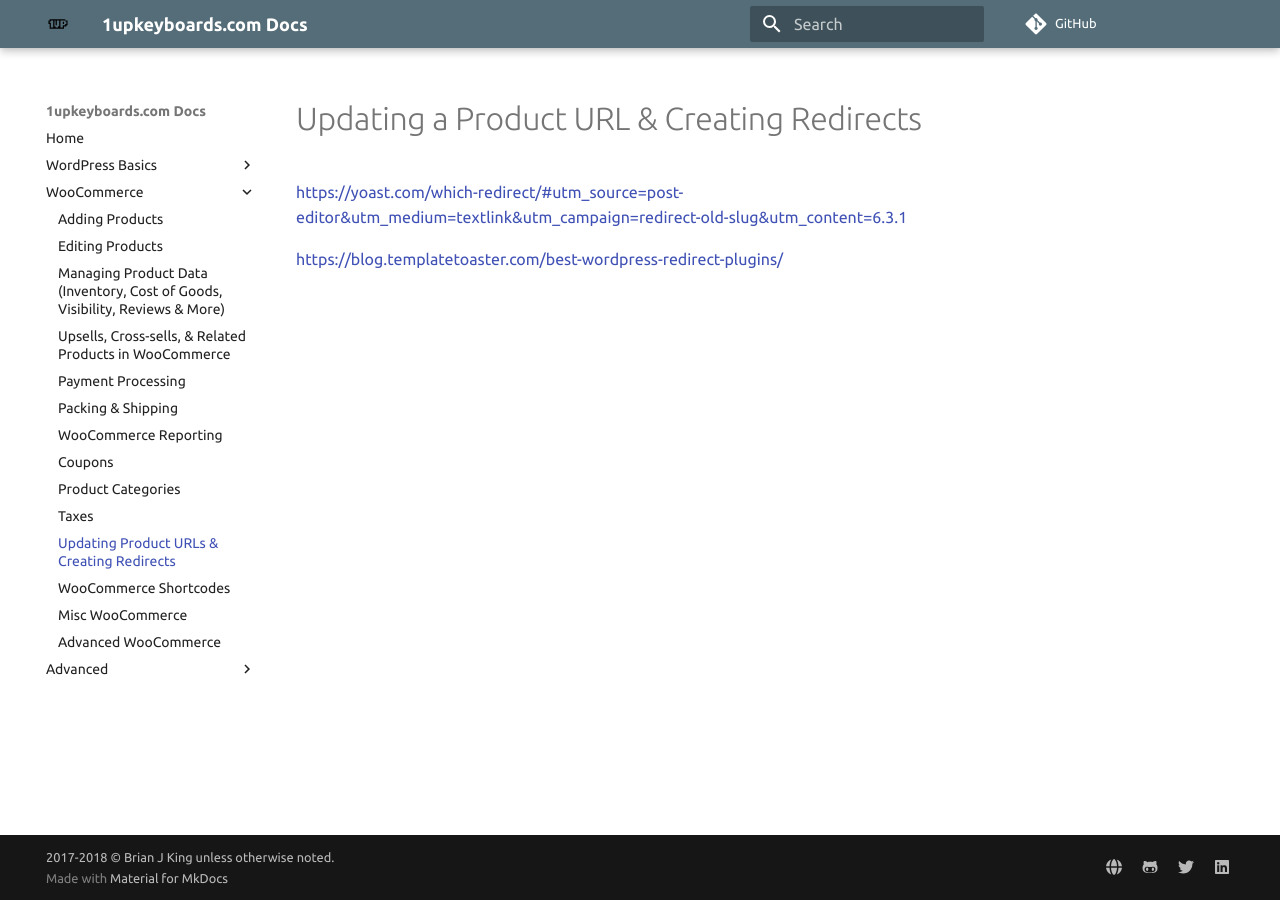
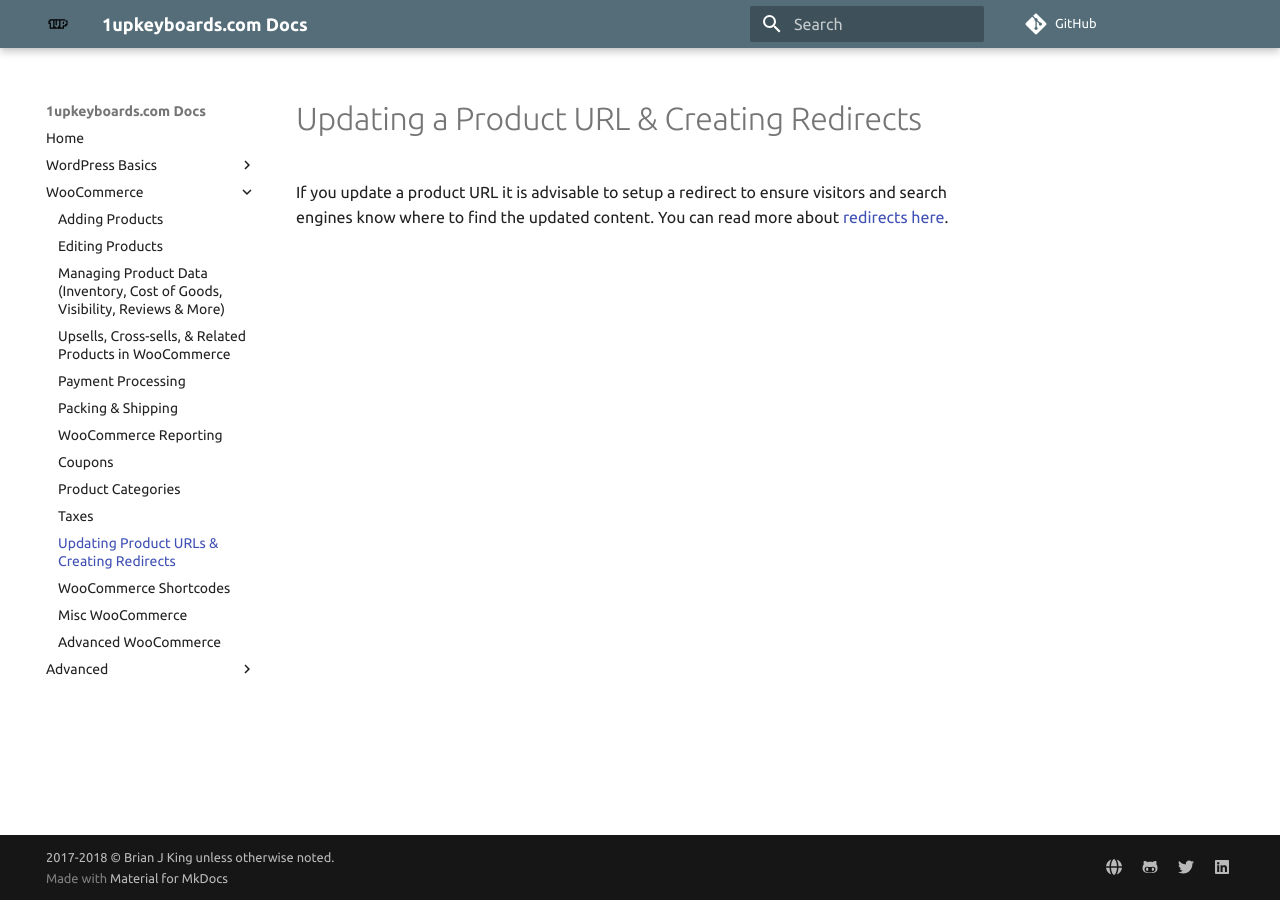
Before and after one commit to brianjking/1upkeyboard-docs, an MkDocs documentation site: the page built from docs/woocommerce/update-url-woo.md, in a window 1280 px wide. Built offline with MkDocs 1.6.1 and Material for MkDocs 9.7.7, drawn with Linux system fonts in a browser that asks for light colours; comment, search, counter and statistics services are not loaded; old or Windows-style settings are respelled for this version of MkDocs.

Commit message:
redirects page wrap

```diff
--- a/docs/woocommerce/update-url-woo.md
+++ b/docs/woocommerce/update-url-woo.md
@@ -1,6 +1,3 @@
 # Updating a Product URL & Creating Redirects
 
-
-https://yoast.com/which-redirect/#utm_source=post-editor&utm_medium=textlink&utm_campaign=redirect-old-slug&utm_content=6.3.1
-
-https://blog.templatetoaster.com/best-wordpress-redirect-plugins/
+If you update a product URL it is advisable to setup a redirect to ensure visitors and search engines know where to find the updated content. You can read more about [redirects here](https://yoast.com/which-redirect/#utm_source=post-editor&utm_medium=textlink&utm_campaign=redirect-old-slug&utm_content=6.3.1).
```
